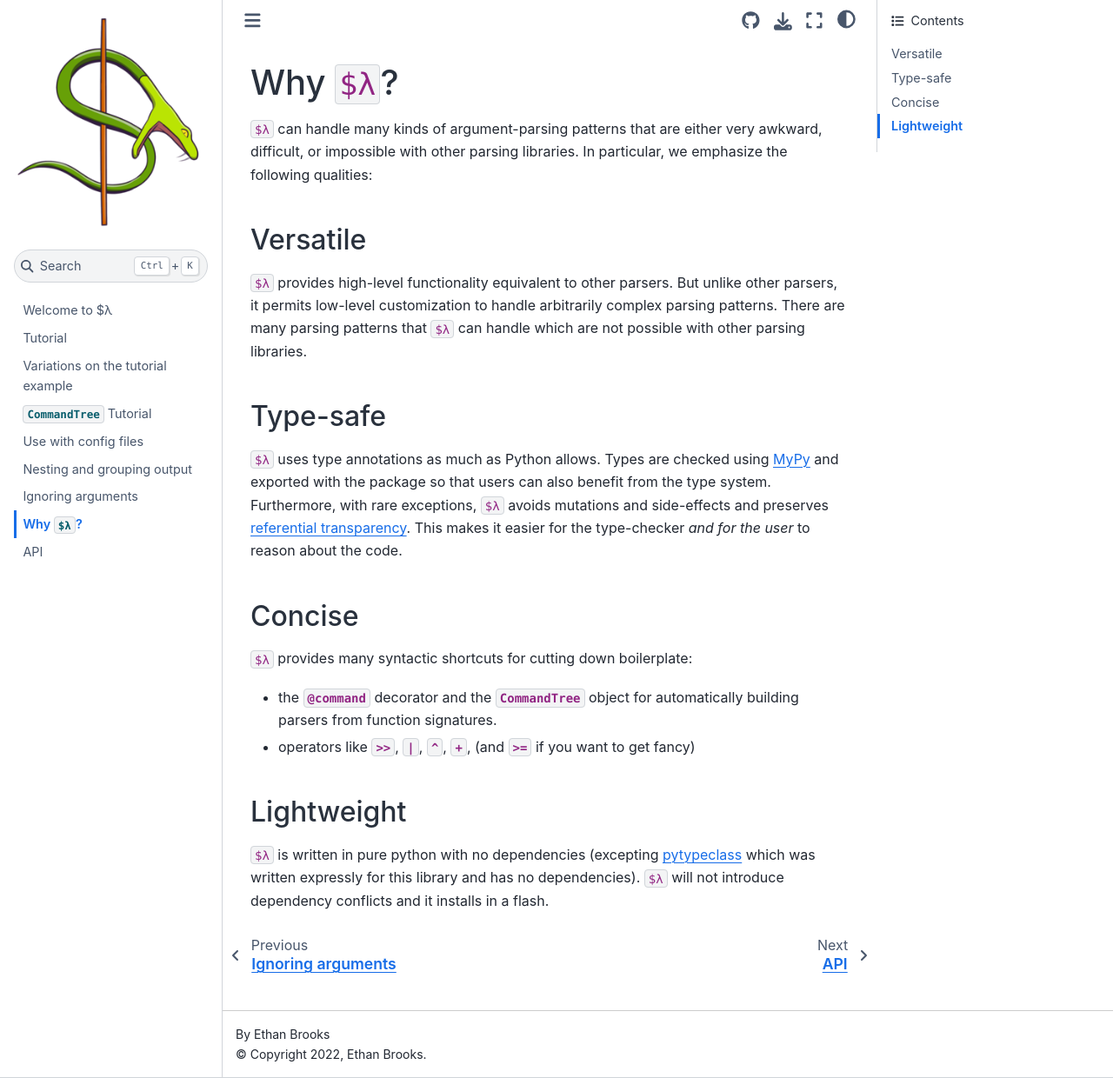
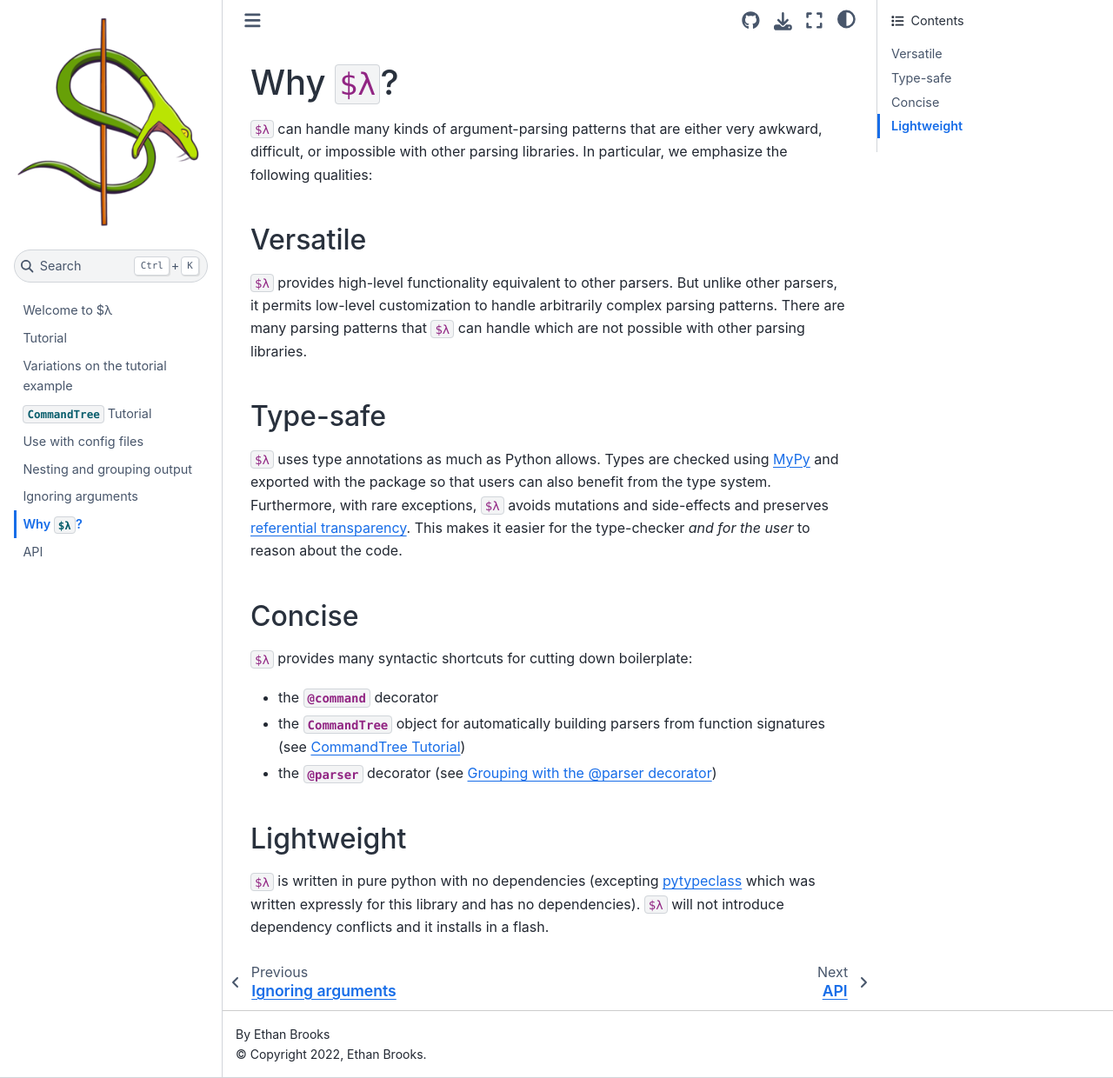
Before and after one commit to ethanabrooks/dollar-lambda, a Sphinx documentation site: the page built from docs/source/why.rst, in a window 1280 px wide and 1240 px high. Shown: the whole window at 87% size. Built offline with Sphinx 7.4.7 and the Sphinx Book theme 1.1.4, drawn with Linux system fonts in a browser that asks for light colours.

Commit message:
more docs improvements

```diff
--- a/docs/source/why.rst
+++ b/docs/source/why.rst
@@ -31,9 +31,10 @@ Concise
 
 ``$λ`` provides many syntactic shortcuts for cutting down boilerplate:
 
--  the :py:func:`@command <dollar_lambda.decorators.command>` decorator and the :py:class:`CommandTree<dollar_lambda.decorators.CommandTree>` object for
-   automatically building parsers from function signatures.
--  operators like :py:meth:`>><dollar_lambda.parsers.Parser.__rshift__>`, :py:meth:`|<dollar_lambda.parsers.Parser.__or__>`, :py:meth:`^<dollar_lambda.parsers.Parser.__xor__>`, :py:meth:`+<dollar_lambda.parsers.Parser.__add__>`, (and :py:meth:`>=<dollar_lambda.parsers.Parser.__ge__>` if you want to get fancy)
+-  the :py:func:`@command <dollar_lambda.decorators.command>` decorator
+-  the :py:class:`CommandTree<dollar_lambda.decorators.CommandTree>` object for
+   automatically building parsers from function signatures (see :doc:`command_tree`)
+-  the :py:func:`@parser <dollar_lambda.decorators.parser>` decorator (see :ref:`groupingwithparser`)
 
 Lightweight
 -----------
```
Also changed, not shown: docs/source/config.rst (+21 -19 lines), docs/source/nesting.rst (+7 -6 lines), 2 other files.
